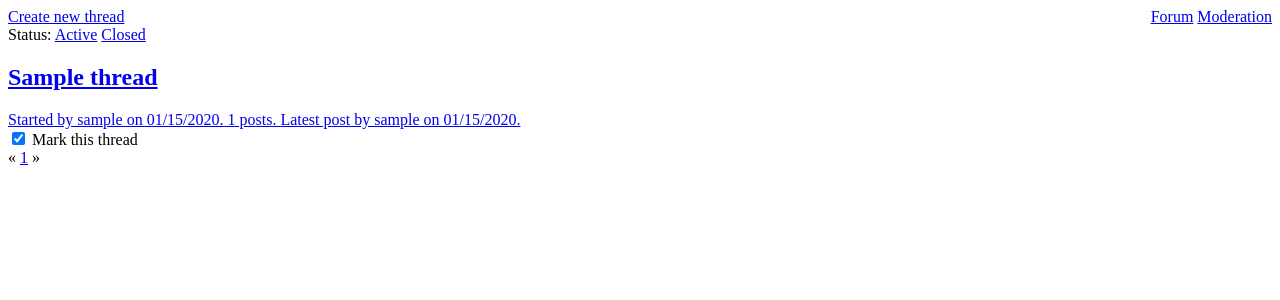
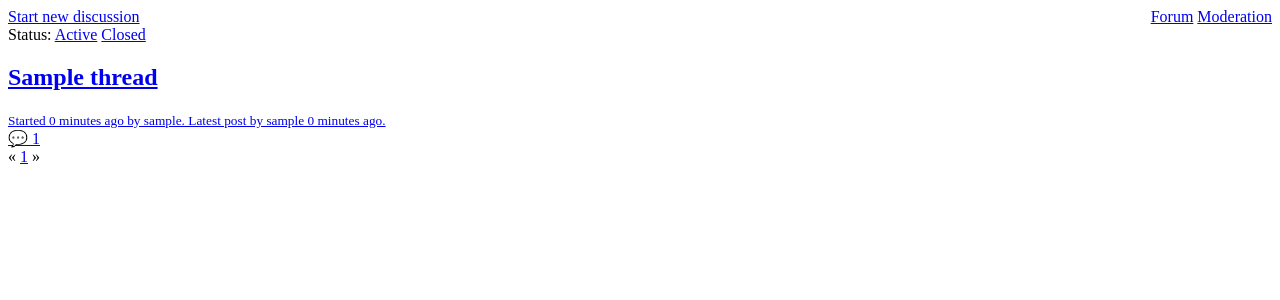
Before and after one commit to matthiask/django-tinyforum, a Django app: page /?status=closed in a window 1280 px wide. Shown: the top 300 px of the page. Run offline with Django 3.2, Linux system fonts and the light colour scheme; a user stored in the database is signed in; tables that the repository leaves empty hold one stand-in row (values such as "Sample post"); some libraries are stand-ins or nearby versions.

Commit message:
Refactor the HTML

```diff
--- a/tinyforum/templates/tinyforum/thread_list.html
+++ b/tinyforum/templates/tinyforum/thread_list.html
@@ -10,7 +10,7 @@
     <div class="cell medium-6 forum__controls">
 
       {% if request.user.is_authenticated %}
-        <a class="button" href="{% url 'tinyforum:thread-create' %}">{% trans "Create new thread" %}</a>
+        <a class="button" href="{% url 'tinyforum:thread-create' %}">{% trans "Start new discussion" %}</a>
       {% else %}
         <a class="button" href="{% url 'login' %}">{% trans "Login" %}</a>
       {% endif %}
@@ -18,32 +18,31 @@
     </div>
 
     <div class="cell medium-6 forum__filter">
-
       {% trans "Status" %}:
-      <a class="thread-filter__link{% if request.GET.status != "closed" %} thread-filter__link--active{% endif %}" href=".">{% trans "Active" %}</a>
-      <a class="thread-filter__link{% if request.GET.status == "closed" %} thread-filter__link--active{% endif %}" href="?status=closed">{% trans "Closed" %}</a>
-
+      <a class="forum__filter-link {% if request.GET.status != "closed" %}forum__filter-link--active{% endif %}" href=".">{% trans "Active" %}</a>
+      <a class="forum__filter-link {% if request.GET.status == "closed" %}forum__filter-link--active{% endif %}" href="?status=closed">{% trans "Closed" %}</a>
     </div>
 
     <div class="cell small-12 forum__threads">
       {% for thread in object_list %}
-      <div class="forum__thread {% if thread.is_pinned %}forum__thread--pinned{% endif %}">
-        <a href="{{ thread.get_absolute_url }}?page=last">
+      <a href="{{ thread.get_absolute_url }}?page=last" class="grid-x grid-padding-x forum__thread {% if thread.is_pinned %}forum__thread--pinned{% endif %}">
+        <div class="cell small-11">
           <h2 class="forum__thread-title">{{ thread.title }}</h2>
-          <span class="forum__thread-byline">
-            {% blocktrans with author=thread.authored_by day=thread.created_at|date:'SHORT_DATE_FORMAT' trimmed %}
-            Started by {{ author }} on {{ day }}.{% endblocktrans %}
-            {% blocktrans with posts=thread.post_count %}{{ posts }} posts.{% endblocktrans %}
-          </span>
-          <span clas="forum__thread-lastupdate">
-            {% blocktrans with author=thread.latest_post.authored_by day=thread.latest_post.created_at|date:'SHORT_DATE_FORMAT' trimmed %}
-            Latest post by {{ author }} on {{ day }}.
+          <small class="forum__thread-byline">
+            {% blocktrans with author=thread.authored_by ago=thread.created_at|timesince trimmed %}
+            Started {{ ago }} ago by {{ author }}.
             {% endblocktrans %}
-          </span>
-        </a>
 
-        <div class="forum__star">{% thread_star thread %}</div>
-      </div>
+            {% blocktrans with author=thread.latest_post.authored_by ago=thread.latest_post.created_at|timesince trimmed %}
+            Latest post by {{ author }} {{ ago }} ago.
+            {% endblocktrans %}
+          </small>
+        </div>
+        <div class="cell small-1">
+          &#x1f4ac; {{ thread.post_count }}
+        </div>
+        {# <div class="forum__star">{% thread_star thread %}</div> #}
+      </a>
       {% endfor %}
     </div>
 
```
Also changed, not shown: tinyforum/templates/tinyforum/post_list.html (+36 -67 lines).
